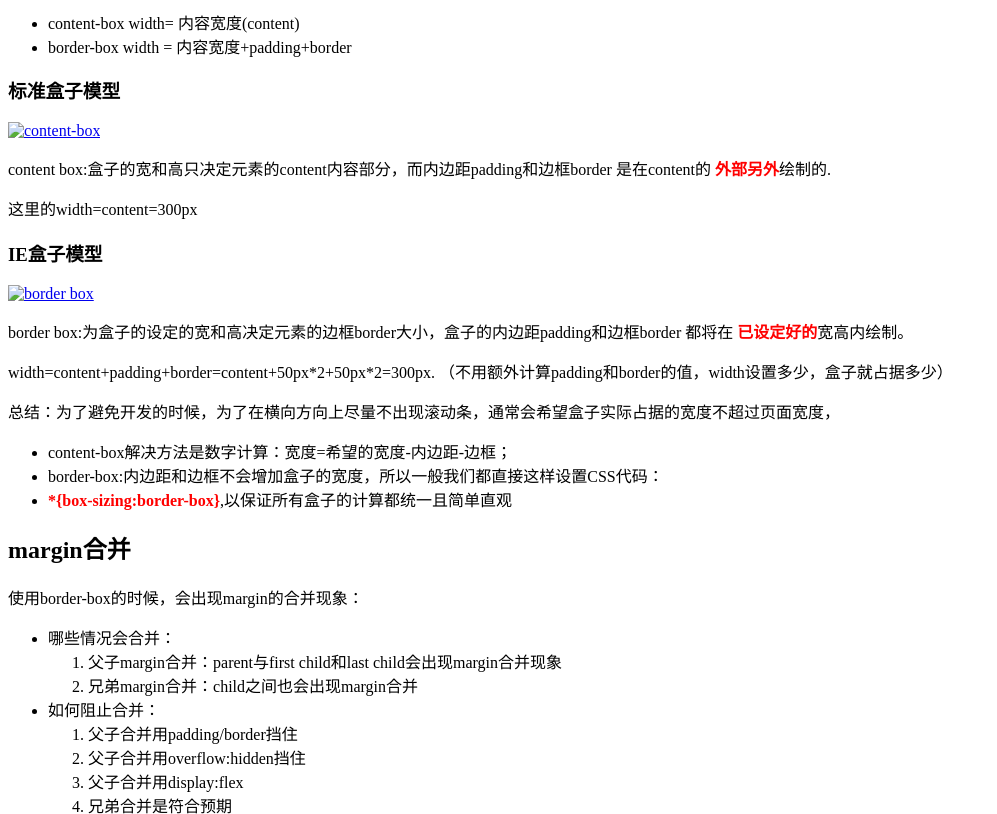
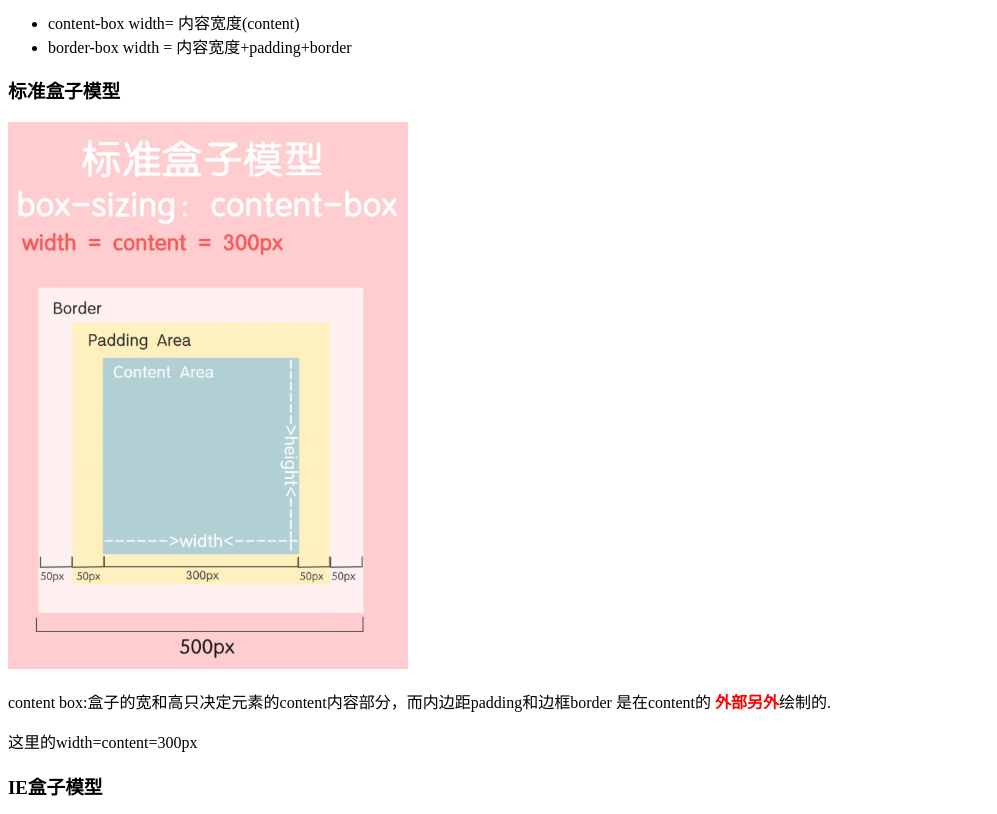
Before and after one commit to keina25/css-style-demo-1, a plain HTML site: page index.html in a window 1280 px wide. Shown: the part 900-1714 px from the top of the page, without its empty margins (0-997 px from the left). Drawn offline with Linux system fonts and the light colour scheme.

Commit message:
update picture

```diff
--- a/index.html
+++ b/index.html
@@ -49,13 +49,13 @@
       <li>border-box width = 内容宽度+padding+border</li>
     </ul>
     <h3 id="content box">标准盒子模型</h3>
-    <a href="content-box-homework.png" target="_blank"><img width="400" src="content box-homework.png" alt="content-box"></a>
+    <a href="content-box-homework.png" target="_blank"><img width="400" src="content-box-homework.png" alt="content-box"></a>
     <p>content box:盒子的宽和高只决定元素的content内容部分，而内边距padding和边框border
       是在content的 <strong><font color="red">外部另外</font></strong>绘制的.
     </p>
     <p>这里的width=content=300px</p>
     <h3 id="border box">IE盒子模型</h3>
-    <a href="border-box-homework.png" target="_blank"><img width="400" src="border box-homework.png" alt="border box"></a>
+    <a href="border-box-homework.png" target="_blank"><img width="400" src="border-box-homework.png" alt="border box"></a>
     <p>border box:为盒子的设定的宽和高决定元素的边框border大小，盒子的内边距padding和边框border
       都将在 <strong> <font color="red">已设定好的</font></strong>宽高内绘制。
     </p>
```
